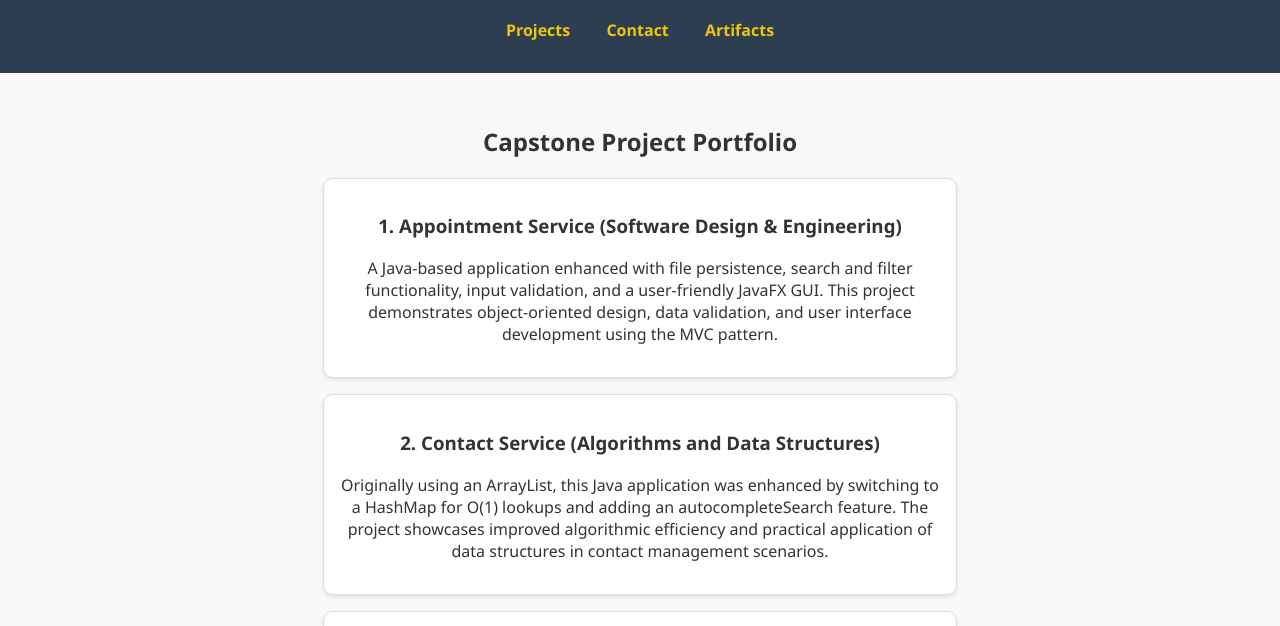
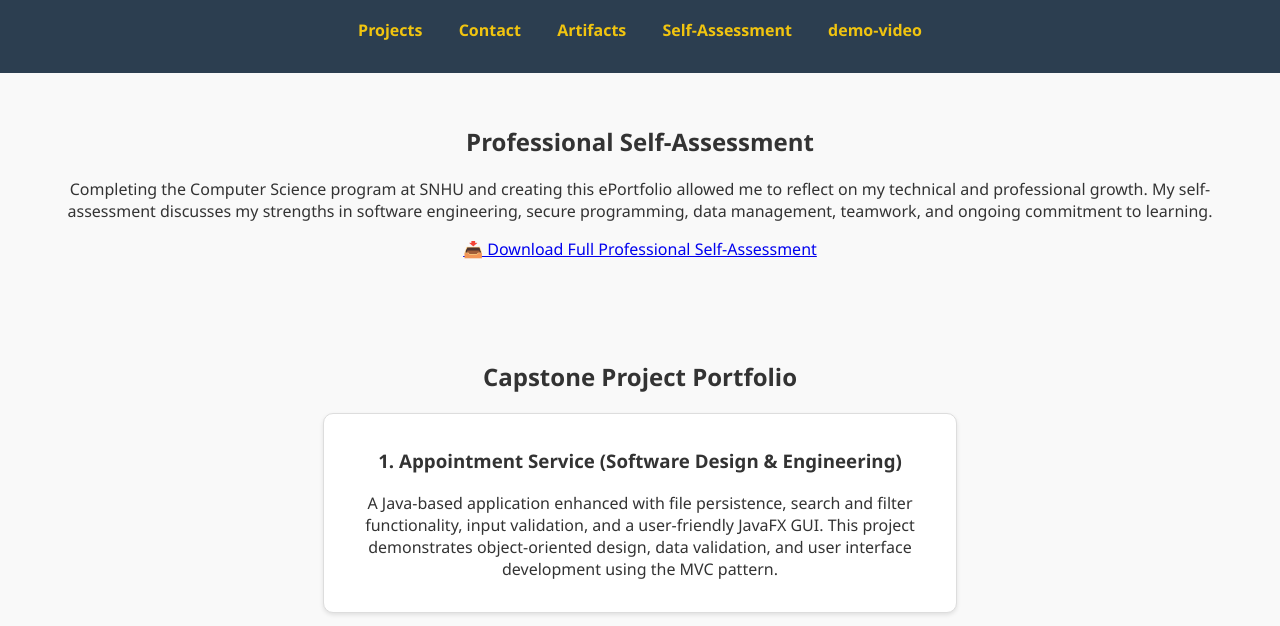
Before and after one commit to Leavell2011/Leavell2011.github.io, a plain HTML site: page index.html in a window 1280 px wide. Shown: the part 99-725 px from the top of the page. Drawn offline with Linux system fonts and the light colour scheme.

Commit message:
Add Professional Self-Assessment tab and file

```diff
--- a/index.html
+++ b/index.html
@@ -14,8 +14,23 @@
       <a href="#projects">Projects</a>
       <a href="#contact">Contact</a>
       <a href="#artifacts">Artifacts</a>
+      <a href="#self-assessment">Self-Assessment</a> <!-- NEW -->
+      <a href="demo-video">demo-video</a> <!-- NEW -->
     </nav>
   </header>
+
+  <section id="self-assessment">
+  <h2>Professional Self-Assessment</h2>
+  <p>
+    Completing the Computer Science program at SNHU and creating this ePortfolio allowed me to reflect on my technical and professional growth.
+    My self-assessment discusses my strengths in software engineering, secure programming, data management, teamwork, and ongoing commitment to learning.
+  </p>
+  <p>
+    <a href="Professional_Self-Assessment.docx" download>
+      📥 Download Full Professional Self-Assessment
+    </a>
+  </p>
+</section>
 
   <section id="projects">
     <h2>Capstone Project Portfolio</h2>
```
Also changed, not shown: 1 other file.
